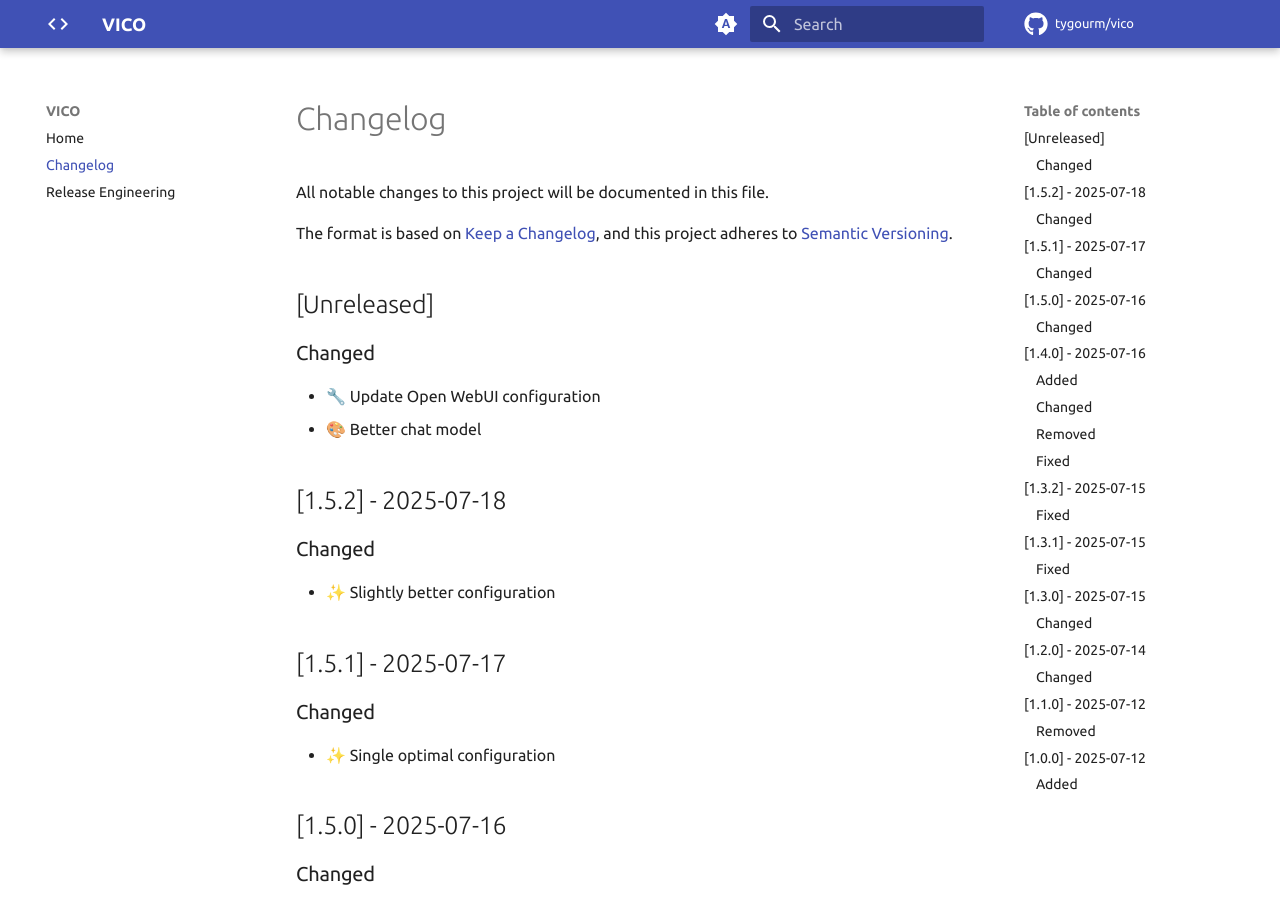
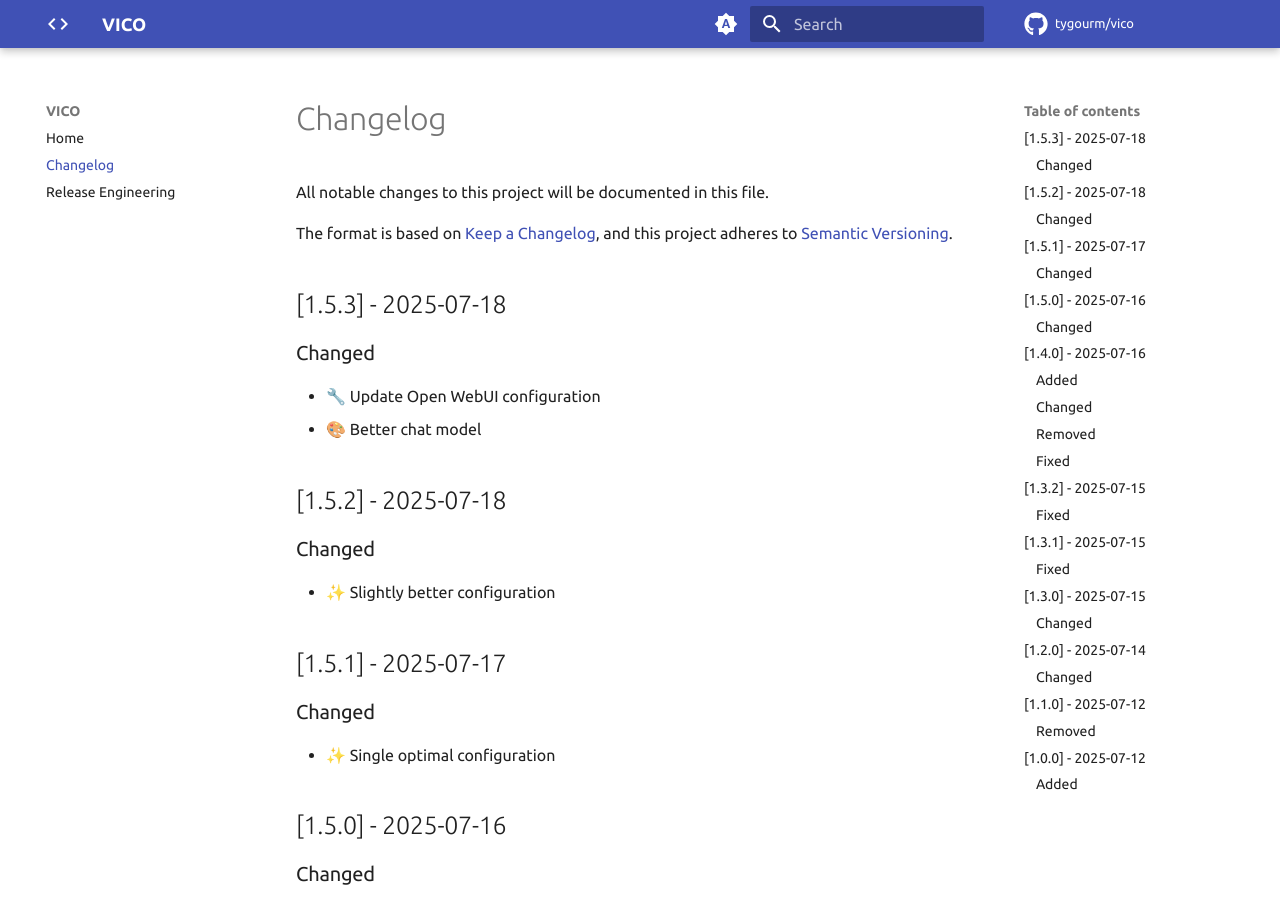
Before and after one commit to tygourm/vico, an MkDocs documentation site: the page built from docs/CHANGELOG.md, in a window 1280 px wide and 900 px high. Built offline with MkDocs 1.6.1 and Material for MkDocs 9.7.7, drawn with Linux system fonts in a browser that asks for light colours; plug-ins that fetch from the network failed and are left out; comment, search, counter and statistics services are not loaded.

```diff
--- a/docs/CHANGELOG.md
+++ b/docs/CHANGELOG.md
@@ -6,7 +6,7 @@ The format is based on [Keep a Changelog](https://keepachangelog.com/en/1.1.0/),
 and this project adheres to
 [Semantic Versioning](https://semver.org/spec/v2.0.0.html).
 
-## [Unreleased]
+## [1.5.3] - 2025-07-18
 
 ### Changed
 
```
Also changed, not shown: docs/index.md (+1 -1 lines).
